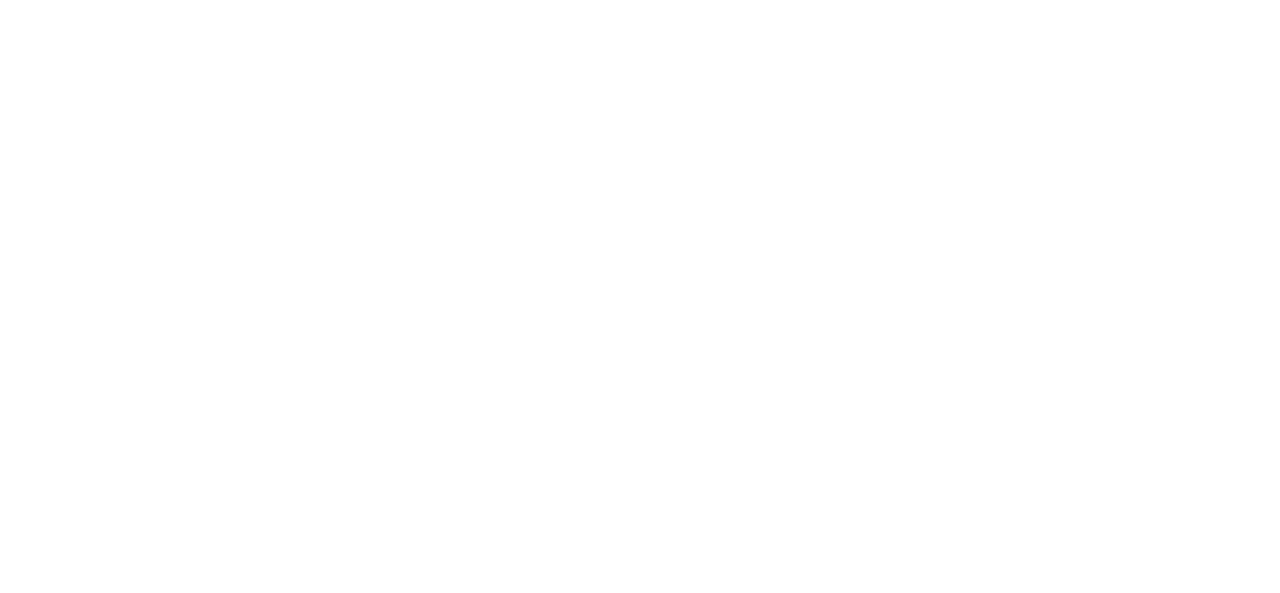
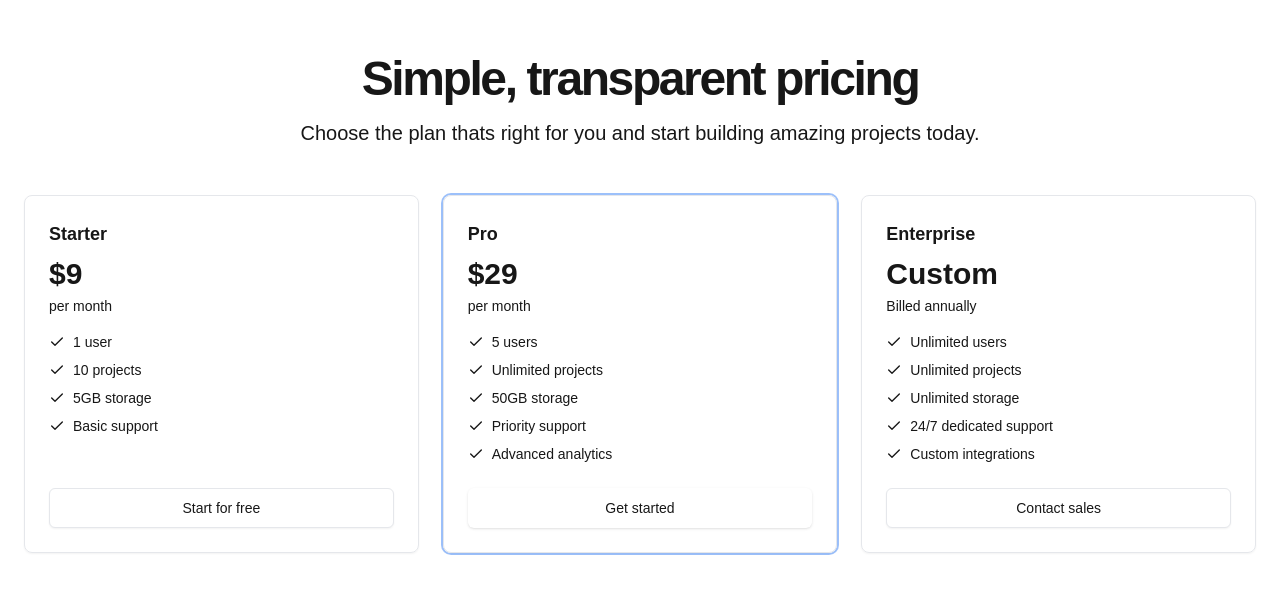
Before and after one commit to omartins-zs/landing-page-saas-nextjs, a Next.js app: page / in a window 1280 px wide. Shown: the part 1599-2192 px from the top of the page. Before the commit the page ends 1526 px from the top, so only its background shows below. Built offline with nearby package versions, Linux system fonts and the light colour scheme.

Commit message:
Importando o Componente PricingSection

```diff
--- a/src/app/page.tsx
+++ b/src/app/page.tsx
@@ -1,11 +1,13 @@
 import HeroSectionFeatures from "./components/FeaturesSection";
 import HeroSection from "./components/HeroSection";
+import PricingSection from "./components/PricingSection";
 
 export default function Home() {
   return (
     <main>
       <HeroSection />
       <HeroSectionFeatures />
+      <PricingSection />
     </main>
   )
 }
```
